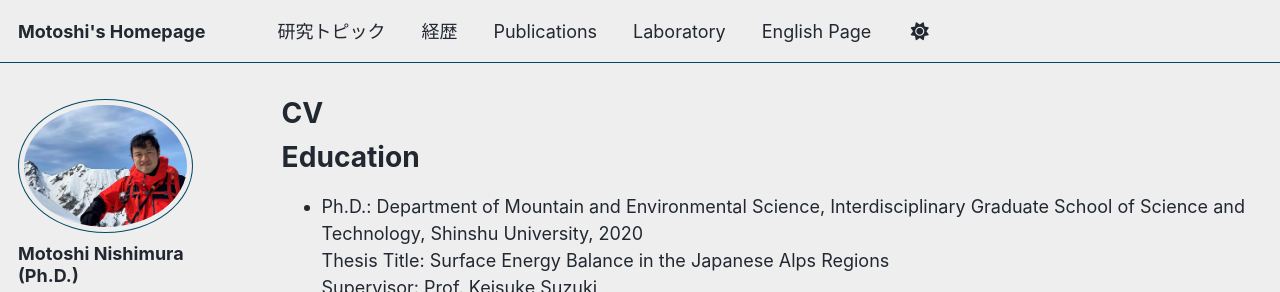
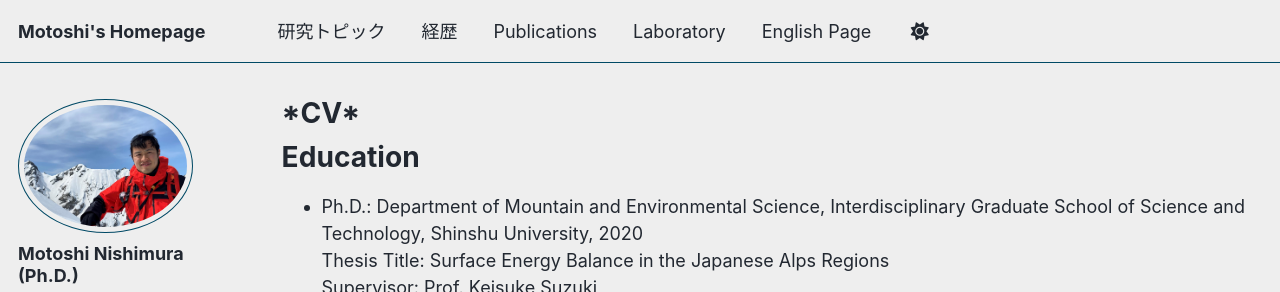
Before and after one commit to MotoshiNishimura/MotoshiNishimura.github.io, a Jekyll site: the page built from _pages/cv_en.md, in a window 1280 px wide and 900 px high. Shown: the top 292 px of the window. Built offline with Jekyll 4.4.1, drawn with Linux system fonts in a browser that asks for light colours; some web fonts are replaced; a script bundle is joined from its source files by our own code; library files that are not in the unit come from our copies.

Commit message:
Update cv_en.md

```diff
--- a/_pages/cv_en.md
+++ b/_pages/cv_en.md
@@ -1,11 +1,9 @@
 ---
 layout: archive
-title: "CV"
+title: "*CV*"
 permalink: /cv_en/
 author_profile: true
 ---
-
-{% include base_path %}
 
 Education
 ======
```
